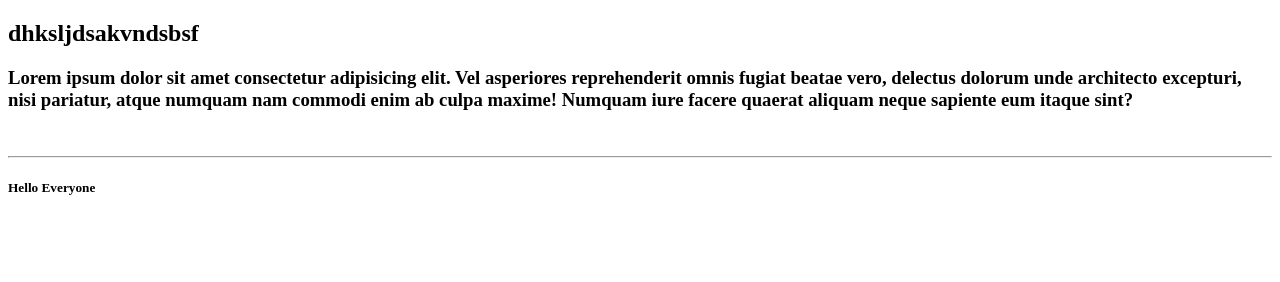
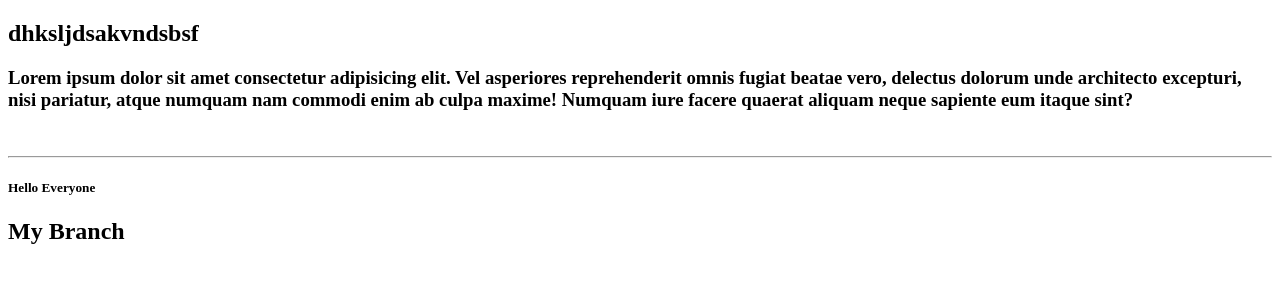
Before and after one commit to tripathirahul274/demo, a plain HTML site: page React-crm/index.html in a window 1280 px wide. Drawn offline with Linux system fonts and the light colour scheme.

Commit message:
New Branch

```diff
--- a/React-crm/index.html
+++ b/React-crm/index.html
@@ -12,5 +12,6 @@
     <br>
     <hr>
     <h5>Hello Everyone</h5>
+    <h2>My Branch</h2>
 </body>
 </html>
```
